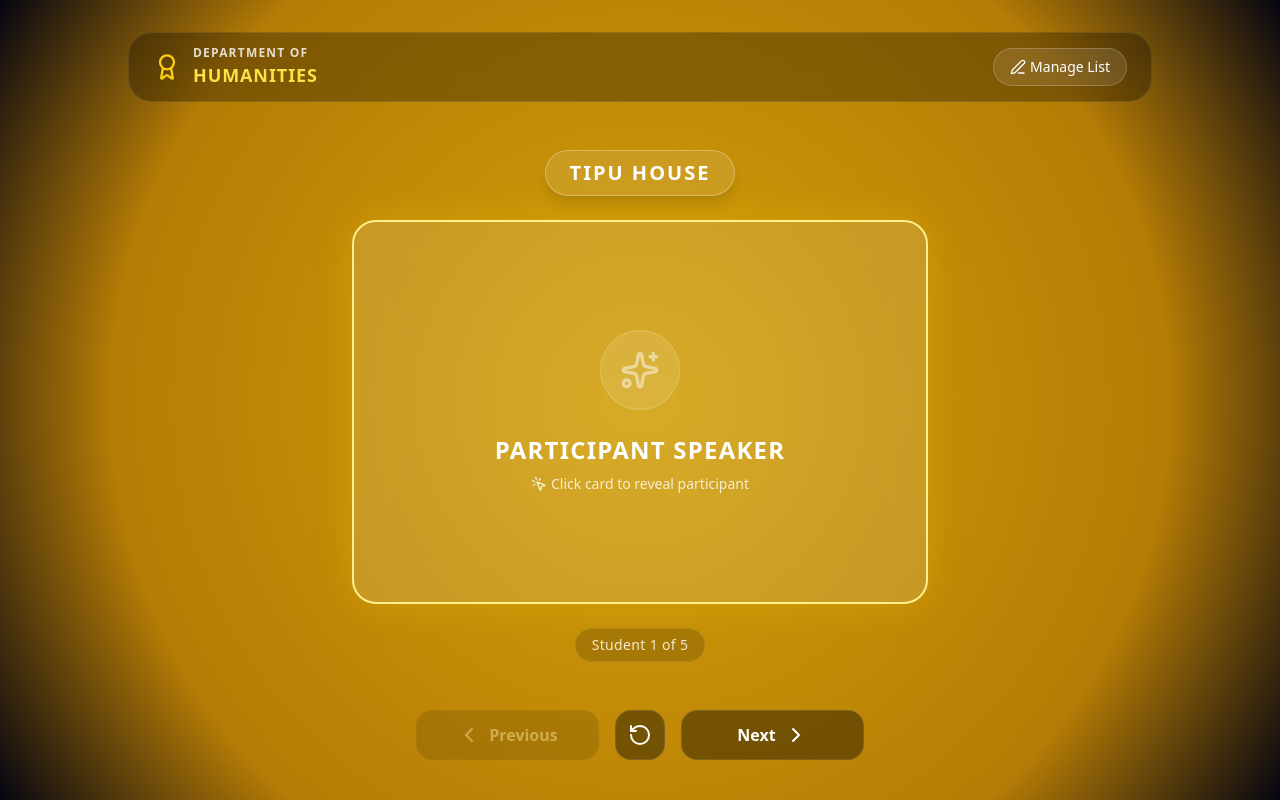
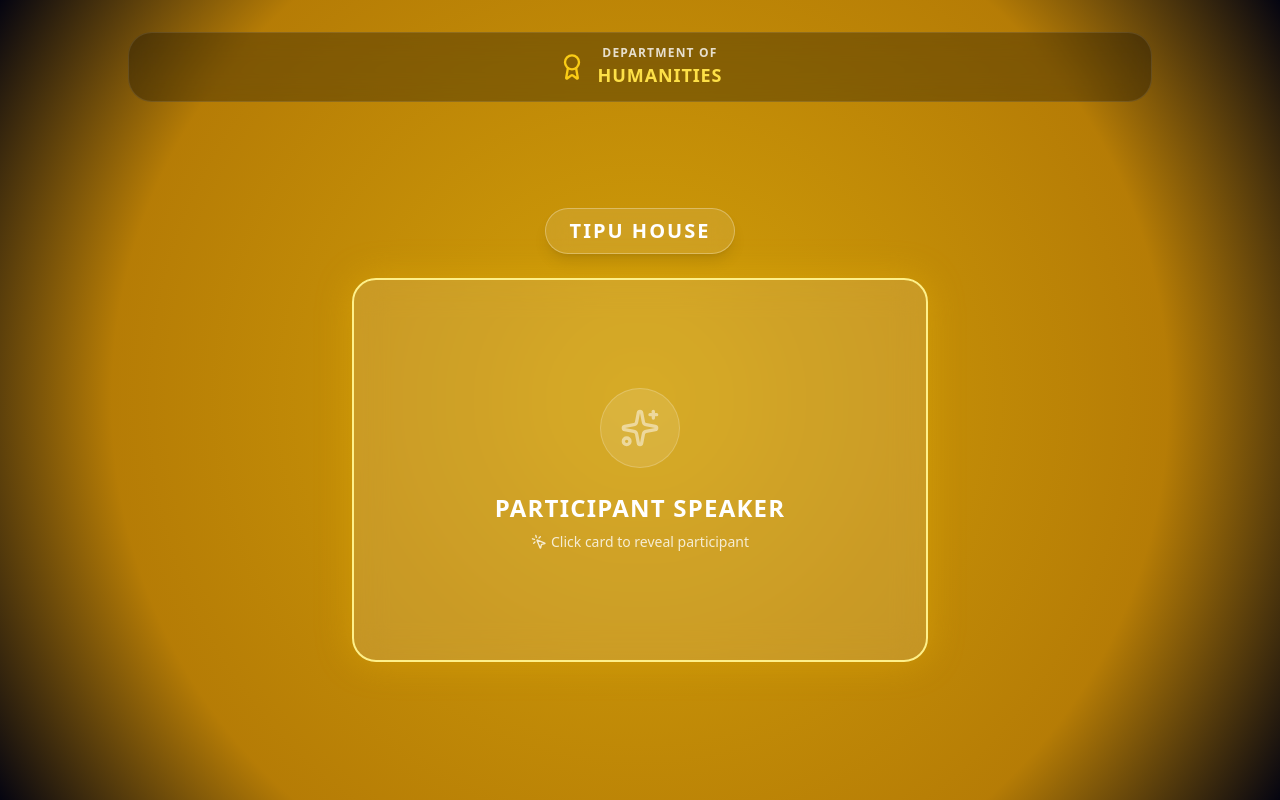
Before and after one commit to alizaki129/Birthday-gift, a plain HTML site: page index.html in a window 1280 px wide. Drawn offline with nearby package versions, Linux system fonts and the light colour scheme.

Commit message:
Update index.html

```diff
--- a/index.html
+++ b/index.html
@@ -92,19 +92,13 @@
     </div>
 
     <!-- Header / Brand Bar -->
-    <header class="w-full max-w-5xl flex justify-between items-center z-10 bg-black/30 backdrop-blur-md px-6 py-3 rounded-3xl border border-white/10">
-        <div class="flex items-center space-x-3">
+    <header class="w-full max-w-5xl flex justify-center items-center z-10 bg-black/30 backdrop-blur-md px-6 py-3 rounded-3xl border border-white/10">
+        <div class="flex items-center space-x-3 text-center">
             <i data-lucide="award" class="w-7 h-7 text-yellow-400"></i>
             <div class="flex flex-col leading-tight">
                 <span class="text-xs font-semibold tracking-widest uppercase opacity-80">Department of</span>
                 <span class="font-black text-base md:text-lg tracking-wider uppercase text-yellow-300">Humanities</span>
             </div>
-        </div>
-        <div class="flex items-center space-x-2">
-            <button id="open-input-btn" class="flex items-center space-x-1 text-sm bg-white/10 hover:bg-white/20 px-4 py-2 rounded-full transition border border-white/20" title="Shortcut: Ctrl + L">
-                <i data-lucide="edit-3" class="w-4 h-4"></i>
-                <span class="hidden sm:inline">Manage List</span>
-            </button>
         </div>
     </header>
 
@@ -143,29 +137,7 @@
             </div>
         </div>
 
-        <!-- Progress Counter -->
-        <div class="mt-6 text-sm font-medium tracking-wide opacity-80 bg-black/20 px-4 py-1.5 rounded-full border border-white/10">
-            Student <span id="current-index">1</span> of <span id="total-count">1</span>
-        </div>
-
     </main>
-
-    <!-- Navigation Controls -->
-    <footer class="w-full max-w-md flex items-center justify-between z-10 gap-4 mb-2">
-        <button id="prev-btn" class="flex-1 flex items-center justify-center space-x-2 bg-black/40 hover:bg-black/60 active:scale-95 text-white py-3 px-6 rounded-2xl border border-white/10 backdrop-blur-md transition-all disabled:opacity-30 disabled:pointer-events-none">
-            <i data-lucide="chevron-left" class="w-6 h-6"></i>
-            <span class="font-semibold">Previous</span>
-        </button>
-
-        <button id="reset-card-btn" title="Hide/Reset Card" class="bg-black/40 hover:bg-black/60 active:scale-95 text-white p-3 rounded-2xl border border-white/10 backdrop-blur-md transition-all">
-            <i data-lucide="rotate-ccw" class="w-6 h-6"></i>
-        </button>
-
-        <button id="next-btn" class="flex-1 flex items-center justify-center space-x-2 bg-black/40 hover:bg-black/60 active:scale-95 text-white py-3 px-6 rounded-2xl border border-white/10 backdrop-blur-md transition-all disabled:opacity-30 disabled:pointer-events-none">
-            <span class="font-semibold">Next</span>
-            <i data-lucide="chevron-right" class="w-6 h-6"></i>
-        </button>
-    </footer>
 
     <!-- Input Modal for Customizing Student List -->
     <div id="input-modal" class="fixed inset-0 bg-black/80 backdrop-blur-md z-50 flex items-center justify-center p-4 hidden">
@@ -199,11 +171,10 @@
     <script>
         // Default list of students with assigned houses
         let students = [
-            { name: "Ahmed Ali", house: "Tipu" },
-            { name: "Muhammad Usman", house: "Jinnah" },
-            { name: "Hamza Tariq", house: "Sir Syed" },
-            { name: "Zaid Omar", house: "Iqbal" },
-            { name: "Bilal Hassan", house: "Tipu" }
+            { name: "Ali Khan", house: "Tipu" },
+            { name: "Usman Ahmed", house: "Jinnah" },
+            { name: "Bilal Hussain", house: "Sir Syed" },
+            { name: "Hamza Raza", house: "Iqbal" }
         ];
 
         let currentIndex = 0;
@@ -222,13 +193,7 @@
         const cardInner = document.getElementById('card-inner');
         const studentNameElem = document.getElementById('student-name');
         const houseBadgeElem = document.getElementById('house-badge');
-        const currentIndexElem = document.getElementById('current-index');
-        const totalCountElem = document.getElementById('total-count');
-        const prevBtn = document.getElementById('prev-btn');
-        const nextBtn = document.getElementById('next-btn');
-        const resetCardBtn = document.getElementById('reset-card-btn');
         const inputModal = document.getElementById('input-modal');
-        const openInputBtn = document.getElementById('open-input-btn');
         const closeModalBtn = document.getElementById('close-modal-btn');
         const saveListBtn = document.getElementById('save-list-btn');
         const studentListInput = document.getElementById('student-list-input');
@@ -271,40 +236,12 @@
             // Update text contents
             studentNameElem.textContent = current.name;
             houseBadgeElem.textContent = houseConfig.name;
-
-            // Update counters
-            currentIndexElem.textContent = currentIndex + 1;
-            totalCountElem.textContent = students.length;
-
-            // Update button states
-            prevBtn.disabled = currentIndex === 0;
-            nextBtn.disabled = currentIndex === students.length - 1;
         }
 
         // Card Flip Event
         cardContainer.addEventListener('click', () => {
             isFlipped = !isFlipped;
             cardInner.classList.toggle('flipped', isFlipped);
-        });
-
-        // Navigation Handlers
-        prevBtn.addEventListener('click', () => {
-            if (currentIndex > 0) {
-                currentIndex--;
-                updateDisplay();
-            }
-        });
-
-        nextBtn.addEventListener('click', () => {
-            if (currentIndex < students.length - 1) {
-                currentIndex++;
-                updateDisplay();
-            }
-        });
-
-        resetCardBtn.addEventListener('click', () => {
-            isFlipped = false;
-            cardInner.classList.remove('flipped');
         });
 
         // Keyboard Controls (Arrow navigation & Ctrl+L modal shortcut)
@@ -335,7 +272,6 @@
         });
 
         // Modal Management
-        openInputBtn.addEventListener('click', toggleModal);
         closeModalBtn.addEventListener('click', () => inputModal.classList.add('hidden'));
 
         saveListBtn.addEventListener('click', () => {
```
